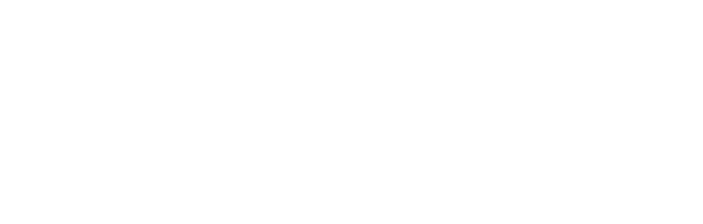
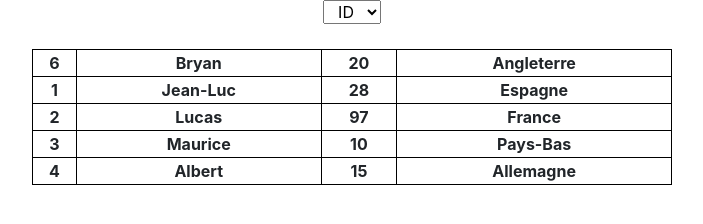
Before and after one commit to jessyfouace/exercice4poo, a plain HTML site: page index.html in a window 1280 px wide. Shown: the whole page, without its empty margins (288-991 px from the left). Drawn offline with Linux system fonts and the light colour scheme.

Commit message:
Full object and tries

```diff
--- a/css/main.css
+++ b/css/main.css
@@ -100,7 +100,17 @@ textarea {
 
 
 
+tr {
+    border: 0.5px solid black;
+}
 
+th {
+    border: 0.5px solid black;
+}
+
+tbody {
+    background-color: blue;
+}
 
 
 
--- a/index.html
+++ b/index.html
@@ -2,7 +2,7 @@
 <html class="no-js" lang="fr">
 
 <head>
-  <title>Exercice 3 JS</title>
+  <title>Exercice 4 JS</title>
   <meta charset="utf-8">
   <meta name="description" content="">
   <meta name="viewport" content="width=device-width, initial-scale=1">
@@ -14,6 +14,30 @@
 </head>
 
 <body>
+  <div class="col-12 m-0 p-0 text-center">
+    <select class="text-center" onchange="changeOrder(this.value)">
+      <option value="id">ID</option>
+      <option value="name">Nom</option>
+      <option value="age">Age</option>
+      <option value="from">Ville</option>
+    </select>
+  </div>
+  <table class="col-6 mx-auto" style="text-align: center; margin-top: 25px;" id="newlist">
+    <tr>
+      <th>
+        ID
+      </th>
+      <th>
+        Nom
+      </th>
+      <th>
+        Age
+      </th>
+      <th>
+        Ville
+      </th>
+    </tr>
+  </table>
 
 
   <script src="js/vendor/modernizr-3.6.0.min.js"></script>
--- a/info.json
+++ b/info.json
@@ -0,0 +1,31 @@
+[{
+        "id": 6,
+        "name": "Bryan",
+        "age": 20,
+        "from": "Angleterre"
+    },
+    {
+        "id": 1,
+        "name": "Jean-Luc",
+        "age": 28,
+        "from": "Espagne"
+    },
+    {
+        "id": 2,
+        "name": "Lucas",
+        "age": 97,
+        "from": "France"
+    },
+    {
+        "id": 3,
+        "name": "Maurice",
+        "age": 10,
+        "from": "Pays-Bas"
+    },
+    {
+        "id": 4,
+        "name": "Albert",
+        "age": 15,
+        "from": "Allemagne"
+    }
+]
--- a/js/main.js
+++ b/js/main.js
@@ -0,0 +1,77 @@
+class createUsers {
+    constructor() {
+        this.users = [];
+    }
+}
+
+let newuser = new createUsers();
+
+let htmlManager = {
+    parentElement: document.getElementById('newlist'),
+    setInfo: function (object) {
+        htmlManager.parentElement.innerHTML = "";
+        for (let i = 0; i < object.length; i++) {
+
+            let createTrElement = document.createElement("tr");
+            htmlManager.parentElement.appendChild(createTrElement);
+
+            let id = object[i].id;
+            let idElement = document.createElement("th");
+            idElement.innerHTML = id;
+            createTrElement.appendChild(idElement);
+
+            let name = object[i].name;
+            let nameElement = document.createElement("th");
+            nameElement.innerHTML = name;
+            createTrElement.appendChild(nameElement);
+
+            let age = object[i].age;
+            let ageElement = document.createElement("th");
+            ageElement.innerHTML = age;
+            createTrElement.appendChild(ageElement);
+
+            let from = object[i].from;
+            let cityElement = document.createElement("th");
+            cityElement.innerHTML = from;
+            createTrElement.appendChild(cityElement);
+
+        }
+    },
+    viewHTML: function (myObject) {
+        htmlManager.setInfo(myObject)
+    }
+}
+
+let xhttp = new XMLHttpRequest();
+xhttp.open("GET", "info.json", false);
+xhttp.send(null);
+if (xhttp.status == 200) {
+    let myObject = JSON.parse(xhttp.responseText)
+    newuser.users = myObject;
+    htmlManager.viewHTML(newuser.users)
+}
+
+function changeOrder(takeValue) {
+
+    if (takeValue === "id") {
+        newuser.users.sort(function (a, b) {
+            return a.id > b.id;
+        });
+    }
+    if (takeValue === "name") {
+        newuser.users.sort(function (a, b) {
+            return a.name > b.name;
+        });
+    }
+    if (takeValue === "age") {
+        newuser.users.sort(function (a, b) {
+            return a.age > b.age;
+        });
+    }
+    if (takeValue === "from") {
+        newuser.users.sort(function (a, b) {
+            return a.from > b.from;
+        });
+    }
+    htmlManager.viewHTML(newuser.users);
+}
```
